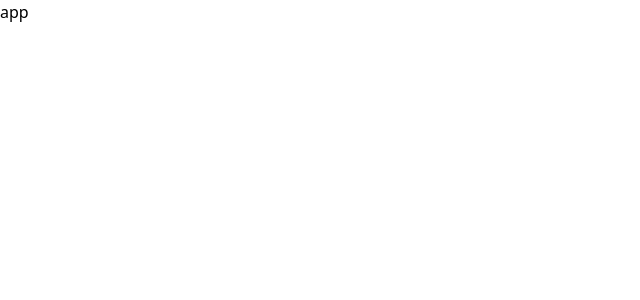
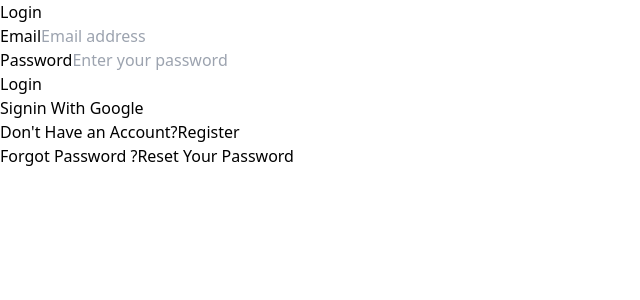
Before and after one commit to Rafiul29/react-and-next-js, a React (Vite) app: page /login in a window 1280 px wide. Shown: the top 300 px of the page, without its empty margins (0-640 px from the left). Built offline with nearby package versions, Linux system fonts and the light colour scheme.

Commit message:
authentication

```diff
--- a/package.json
+++ b/package.json
@@ -10,8 +10,11 @@
     "preview": "vite preview"
   },
   "dependencies": {
+    "firebase": "^11.3.1",
     "react": "^18.2.0",
-    "react-dom": "^18.2.0"
+    "react-dom": "^18.2.0",
+    "react-firebase-hooks": "^5.1.1",
+    "react-router-dom": "^7.2.0"
   },
   "devDependencies": {
     "@types/react": "^18.2.43",
--- a/src/App.jsx
+++ b/src/App.jsx
@@ -1,8 +1,25 @@
+import { BrowserRouter as Router, Routes, Route } from "react-router-dom";
+import Home from "./page/Home";
+import Login from "./page/Login";
+import Register from "./page/Register";
+import Reset from "./page/Reset";
+import PrivateRoute from "./PrivateRoute";
+
 function App() {
   return (
-    <>
-     app
-    </>
+    <Router>
+      <div>
+        <Routes>
+          <Route element={<PrivateRoute />}>
+            <Route path="/" element={<Home />} />
+          </Route>
+
+          <Route path="/login" element={<Login />} />
+          <Route path="/register" element={<Register />} />
+          <Route path="/reset" element={<Reset />} />
+        </Routes>
+      </div>
+    </Router>
   );
 }
 
--- /dev/null
+++ b/src/PrivateRoute.jsx
@@ -0,0 +1,13 @@
+import React from 'react'
+import { useAuthState } from 'react-firebase-hooks/auth'
+import { auth } from './firebase'
+import { Navigate, Outlet } from 'react-router-dom'
+
+const PrivateRoute = () => {
+ const [user,loading,error] = useAuthState(auth)
+ if(loading) return <p>Loading user data ....</p>
+
+  return  user ? <Outlet/> : <Navigate to='login'/>
+}
+
+export default PrivateRoute
--- /dev/null
+++ b/src/firebase.js
@@ -0,0 +1,75 @@
+// Import the functions you need from the SDKs you need
+import { initializeApp } from "firebase/app";
+import {
+  getAuth,
+  createUserWithEmailAndPassword,
+  signInWithEmailAndPassword,
+  sendPasswordResetEmail,
+  GoogleAuthProvider,
+  signInWithPopup,
+} from "firebase/auth";
+
+// TODO: Add SDKs for Firebase products that you want to use
+// https://firebase.google.com/docs/web/setup#available-libraries
+
+// Your web app's Firebase configuration
+const firebaseConfig = {
+  apiKey: "AIzaSyBA2v5LPyvndqRMi70skZoPbJIp49QGyss",
+  authDomain: "gconstuestbook-2098b.firebaseapp.com",
+  projectId: "guestbook-2098b",
+  storageBucket: "guestbook-2098b.firebasestorage.app",
+  messagingSenderId: "546449538716",
+  appId: "1:546449538716:web:3a91246a6b47b1142bb759",
+};
+
+// Initialize Firebase
+const app = initializeApp(firebaseConfig);
+const auth = getAuth(app);
+
+const googleAuthProvider = new GoogleAuthProvider();
+
+const registerWithEmailAndPassword = async (email, password) => {
+  try {
+    const res = await createUserWithEmailAndPassword(auth, email, password);
+    const user = res.user;
+    return user;
+  } catch (err) {
+    throw new Error(err);
+  }
+};
+
+const loginWithEmailAndPassword = async (email, password) => {
+  try {
+    const res = await signInWithEmailAndPassword(auth, email, password);
+    return res;
+  } catch (err) {
+    throw new Error(err);
+  }
+};
+
+const sendPasswordReset = async (email) => {
+  try {
+    const res = await sendPasswordResetEmail(auth, email);
+    return res;
+  } catch (err) {
+    throw new Error(err);
+  }
+};
+
+const signWithGoogle = async () => {
+  try {
+    const res = await signInWithPopup(auth, googleAuthProvider);
+    const user = res.user;
+    return user;
+  } catch (err) {
+    throw new Error(err);
+  }
+};
+
+export {
+  registerWithEmailAndPassword,
+  loginWithEmailAndPassword,
+  auth,
+  sendPasswordReset,
+  signWithGoogle
+};
--- /dev/null
+++ b/src/page/Home.jsx
@@ -0,0 +1,30 @@
+import { useNavigate } from "react-router-dom"
+import { auth } from "../firebase";
+
+import { useAuthState } from 'react-firebase-hooks/auth';
+import { signOut } from "firebase/auth";
+
+const Home = () => {
+
+  const navigate=useNavigate();
+  const [user,loading,error] = useAuthState(auth)
+
+  const handleLogout=()=>{
+    signOut(auth).then(()=>{
+      navigate('/login')
+    }).catch((error)=>{
+      console.log(error)
+    })
+  }
+
+  if(loading) return <p>User info loading.......</p>
+
+  return (
+    <div>
+      <p>Welcome , {user.email}</p>
+      <button onClick={handleLogout} className="bg-black text-white rounded-lg p-1">Logout</button>
+    </div>
+  )
+}
+
+export default Home
--- /dev/null
+++ b/src/page/Login.jsx
@@ -0,0 +1,69 @@
+import React, { useState } from "react";
+import { loginWithEmailAndPassword, signWithGoogle } from "../firebase";
+import { NavLink, useNavigate } from "react-router-dom";
+
+const Register = () => {
+  const navigate = useNavigate();
+  const [email, setEamil] = useState("");
+  const [password, setPassword] = useState("");
+
+  const handleSubmit = async(event)=>{
+    event.preventDefault();
+
+    try{
+     const response = await loginWithEmailAndPassword(email,password)
+     navigate('/')
+     console.log(response)
+
+    }catch(error){
+      console.log(error)
+    }
+  }
+
+  return (
+    <div className="flex flex-col
+       items-center ">
+      <h1 className="text-3xl my-4">Login</h1>
+      <form action="" onSubmit={handleSubmit}>
+        <div className="flex flex-col gap-1">
+          <label htmlFor="email">Email</label>
+          <input
+            type="email"
+            id="email"
+            value={email}
+            required
+            placeholder="Email address"
+            className="p-1 border border-gray-200 w-[300px] rounded-md"
+            onChange={(e)=>setEamil(e.target.value)}
+          />
+        </div>
+        <div className="flex flex-col gap-1">
+          <label htmlFor="password">Password</label>
+          <input
+            type="password"
+            id="password"
+            value={password}
+            required
+            placeholder="Enter your password"
+            className="p-1 border border-gray-200 w-[300px] rounded-md"
+            onChange={(e)=>setPassword(e.target.value)}
+          />
+        </div>
+        <button type="submit" className="p-2 bg-gray-400 mt-2 rounded-md  text-white">Login</button>
+
+
+      </form>
+      <button onClick={signWithGoogle}  className="p-2 bg-rose-400 mt-2 rounded-md  text-white">Signin With Google</button>
+      <p>
+       Don't Have an Account?
+        <NavLink to="/register" className='underline'>Register</NavLink>
+      </p>
+      <p>
+      Forgot Password ?
+        <NavLink to="/reset" className='underline'>Reset Your Password</NavLink>
+      </p>
+    </div>
+  );
+};
+
+export default Register;
--- /dev/null
+++ b/src/page/Register.jsx
@@ -0,0 +1,63 @@
+import React, { useState } from "react";
+import { registerWithEmailAndPassword } from "../firebase";
+import { NavLink, useNavigate } from "react-router-dom";
+
+const Register = () => {
+  const navigate = useNavigate();
+  const [email, setEamil] = useState("");
+  const [password, setPassword] = useState("");
+
+  const handleSubmit = async(event)=>{
+    event.preventDefault();
+
+    try{
+     const user = await registerWithEmailAndPassword(email,password)
+     console.log(user)
+      navigate('/login')
+    }catch(error){
+      console.log(error)
+    }
+
+
+  }
+
+  return (
+    <div className="flex flex-col
+       items-center ">
+      <h1 className="text-3xl my-4">Register</h1>
+      <form action="" onSubmit={handleSubmit}>
+        <div className="flex flex-col gap-1">
+          <label htmlFor="email">Email</label>
+          <input
+            type="email"
+            id="email"
+            value={email}
+            required
+            placeholder="Email address"
+            className="p-1 border border-gray-200 w-[300px] rounded-md"
+            onChange={(e)=>setEamil(e.target.value)}
+          />
+        </div>
+        <div className="flex flex-col gap-1">
+          <label htmlFor="password">Password</label>
+          <input
+            type="password"
+            id="password"
+            value={password}
+            required
+            placeholder="Enter your password"
+            className="p-1 border border-gray-200 w-[300px] rounded-md"
+            onChange={(e)=>setPassword(e.target.value)}
+          />
+        </div>
+        <button type="submit" className="p-2 bg-gray-400 mt-2 rounded-md  text-white">Register</button>
+      </form>
+      <p>
+        Already Have an Account?
+        <NavLink to="/login" className='underline'>Sign In</NavLink>
+      </p>
+    </div>
+  );
+};
+
+export default Register;
--- /dev/null
+++ b/src/page/Reset.jsx
@@ -0,0 +1,27 @@
+import { useState } from "react"
+import { sendPasswordReset } from "../firebase"
+import { NavLink } from "react-router-dom"
+
+const Reset = () => {
+  const [email,setEamil]=useState('')
+
+  return (
+    <div>
+      <h1>Reset Your Password</h1>
+      <div>
+        <input type="text"
+        value={email}
+        onChange={(e)=>setEamil(e.target.value)}
+        placeholder="Enter email address"
+        />
+        <button  onClick={()=>sendPasswordReset(email)}>Send Password Reset Email</button>
+      </div>
+      <p>
+       Don't Have an Account?
+        <NavLink to="/register" className='underline'>Register</NavLink>
+      </p>
+    </div>
+  )
+}
+
+export default Reset
```
Also changed, not shown: 1 other file (tests, documents, lock files or other folders).
